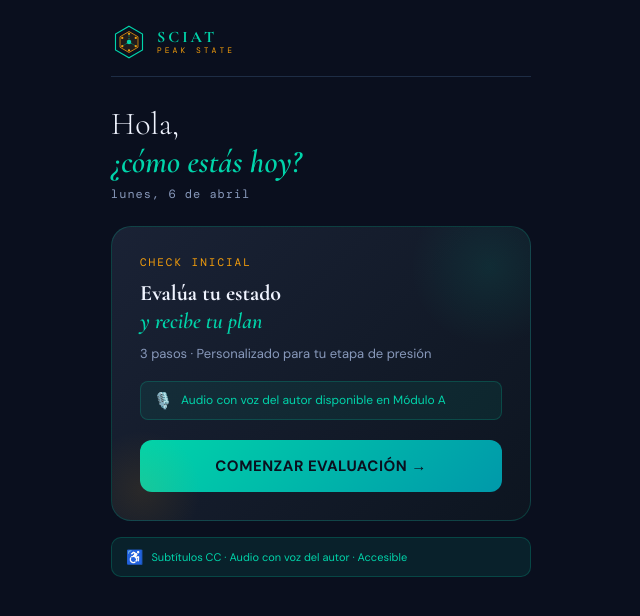
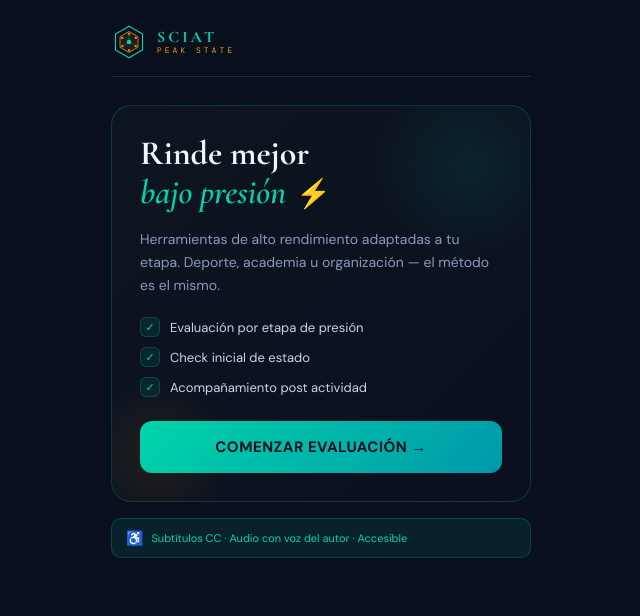
Before and after one commit to sciat-peakstate/sciat-frontend, a React (Create React App) app: page / in a window 1280 px wide. Both pictures are taken after a click on the button "ENTRAR →". Shown: the top 616 px of the page, without its empty margins (319-959 px from the left). Built offline with nearby package versions, Linux system fonts and the light colour scheme.

Commit message:
Inicio original restaurado + voz módulos + audio autor corregido.
Agrego Inicio original restaurado + voz módulos + audio autor corregido.

```diff
--- a/src/App.jsx
+++ b/src/App.jsx
@@ -399,48 +399,81 @@ function Header({ pantalla, onHome }) {
 function PantallaInicio({ onIniciar }) {
   return (
     <div>
-      {/* Saludo cercano */}
-      <div style={{marginBottom:24}}>
-        <h1 style={{fontSize:32,fontWeight:300,color:DS.ink,fontFamily:"'Cormorant Garamond', serif",lineHeight:1.2,marginBottom:4}}>
-          Hola,<br/>
-          <span style={{fontWeight:700,color:DS.emerald,fontStyle:"italic"}}>¿cómo estás hoy?</span>
+      {/* Hero principal — diseño oscuro original */}
+      <div style={{
+        background:`linear-gradient(135deg, #0d1520, #0a0f1e)`,
+        border:`1px solid ${DS.emeraldBorder}`,
+        borderRadius:20, padding:28, marginBottom:16,
+        position:"relative", overflow:"hidden",
+      }}>
+        <div style={{position:"absolute",top:-40,right:-40,width:200,height:200,borderRadius:"50%",background:`radial-gradient(circle, ${DS.emeraldSoft} 0%, transparent 70%)`}}/>
+        <div style={{position:"absolute",bottom:-30,left:-30,width:150,height:150,borderRadius:"50%",background:`radial-gradient(circle, ${DS.goldSoft} 0%, transparent 70%)`}}/>
+
+        {/* Título principal */}
+        <h1 style={{
+          fontSize:34, fontWeight:700, color:DS.ink,
+          fontFamily:"'Cormorant Garamond', serif",
+          lineHeight:1.15, marginBottom:16, position:"relative",
+        }}>
+          Rinde mejor<br/>
+          <span style={{color:DS.emerald, fontStyle:"italic"}}>bajo presión</span>
+          <span style={{marginLeft:10, fontSize:28}}>⚡</span>
         </h1>
-        <div style={{fontSize:12,color:DS.inkMuted,fontFamily:"'DM Mono', monospace",letterSpacing:1}}>
-          {new Date().toLocaleDateString("es-ES",{weekday:"long",day:"numeric",month:"long"})}
-        </div>
-      </div>
 
-      {/* Check inicial prominente */}
-      <div style={{background:`linear-gradient(135deg, ${DS.card}, #0d1520)`,border:`1px solid ${DS.emeraldBorder}`,borderRadius:20,padding:28,marginBottom:16,position:"relative",overflow:"hidden"}}>
-        <div style={{position:"absolute",top:-40,right:-40,width:160,height:160,borderRadius:"50%",background:`radial-gradient(circle, ${DS.emeraldSoft} 0%, transparent 70%)`}}/>
-        <div style={{position:"absolute",bottom:-30,left:-30,width:120,height:120,borderRadius:"50%",background:`radial-gradient(circle, ${DS.goldSoft} 0%, transparent 70%)`}}/>
-
-        <div style={{fontSize:11,color:DS.gold,fontFamily:"'DM Mono', monospace",letterSpacing:2,marginBottom:10}}>
-          CHECK INICIAL
-        </div>
-        <h2 style={{fontSize:22,fontWeight:700,color:DS.ink,fontFamily:"'Cormorant Garamond', serif",lineHeight:1.3,marginBottom:8}}>
-          Evalúa tu estado<br/>
-          <span style={{color:DS.emerald,fontStyle:"italic"}}>y recibe tu plan</span>
-        </h2>
-        <p style={{fontSize:13,color:DS.inkMuted,fontFamily:"'DM Sans', sans-serif",lineHeight:1.6,marginBottom:16}}>
-          3 pasos · Personalizado para tu etapa de presión
+        {/* Descripción */}
+        <p style={{
+          fontSize:14, color:DS.inkMuted,
+          fontFamily:"'DM Sans', sans-serif",
+          lineHeight:1.65, marginBottom:20, position:"relative",
+        }}>
+          Herramientas de alto rendimiento adaptadas a tu etapa.
+          Deporte, academia u organización — el método es el mismo.
         </p>
 
-        {/* Indicador de audio */}
-        <div style={{display:"flex",alignItems:"center",gap:8,background:"rgba(0,212,170,0.08)",borderRadius:8,padding:"8px 12px",marginBottom:20,border:`1px solid ${DS.emeraldBorder}`}}>
-          <span style={{fontSize:16}}>🎙️</span>
-          <span style={{fontSize:12,color:DS.emerald,fontFamily:"'DM Sans', sans-serif"}}>Audio con voz del autor disponible en Módulo A</span>
+        {/* Checks */}
+        <div style={{marginBottom:24, position:"relative"}}>
+          {[
+            "Evaluación por etapa de presión",
+            "Check inicial de estado",
+            "Acompañamiento post actividad",
+          ].map((f,i) => (
+            <div key={i} style={{display:"flex",alignItems:"center",gap:10,marginBottom:10}}>
+              <div style={{
+                width:20, height:20, borderRadius:6, flexShrink:0,
+                background:DS.emeraldSoft, border:`1px solid ${DS.emeraldBorder}`,
+                display:"flex", alignItems:"center", justifyContent:"center",
+              }}>
+                <span style={{fontSize:11, color:DS.emerald}}>✓</span>
+              </div>
+              <span style={{fontSize:13, color:DS.inkMid, fontFamily:"'DM Sans', sans-serif"}}>{f}</span>
+            </div>
+          ))}
         </div>
 
-        <button onClick={() => { detenerVoz(); onIniciar(); }} style={{width:"100%",padding:16,borderRadius:12,border:"none",background:`linear-gradient(135deg, ${DS.emerald}, #0099aa)`,color:DS.bg,fontSize:15,fontWeight:700,cursor:"pointer",fontFamily:"'DM Sans', sans-serif",letterSpacing:0.5}}>
+        {/* CTA */}
+        <button
+          onClick={() => { detenerVoz(); onIniciar(); }}
+          style={{
+            width:"100%", padding:"16px 24px", borderRadius:12, border:"none",
+            background:`linear-gradient(135deg, ${DS.emerald}, #0099aa)`,
+            color:DS.bg, fontSize:15, fontWeight:700, cursor:"pointer",
+            fontFamily:"'DM Sans', sans-serif", letterSpacing:0.5,
+            position:"relative",
+          }}>
           COMENZAR EVALUACIÓN →
         </button>
       </div>
 
       {/* Accesibilidad */}
-      <div style={{display:"flex",alignItems:"center",gap:8,padding:"10px 14px",background:DS.emeraldSoft,borderRadius:10,border:`1px solid ${DS.emeraldBorder}`}}>
+      <div style={{
+        display:"flex", alignItems:"center", gap:8,
+        padding:"10px 14px", background:DS.emeraldSoft,
+        borderRadius:10, border:`1px solid ${DS.emeraldBorder}`,
+      }}>
         <span style={{fontSize:14}}>♿</span>
-        <span style={{fontSize:11,color:DS.emerald,fontFamily:"'DM Sans', sans-serif"}}>Subtítulos CC · Audio con voz del autor · Accesible</span>
+        <span style={{fontSize:11,color:DS.emerald,fontFamily:"'DM Sans', sans-serif"}}>
+          Subtítulos CC · Audio con voz del autor · Accesible
+        </span>
       </div>
     </div>
   );
@@ -1199,8 +1232,20 @@ function PantallaModulo({ moduloId, onVolver }) {
   const [seleccionado, setSeleccionado] = useState(null);
   const tieneAudio = moduloId === "A";
 
+  useEffect(() => {
+    const textos = {
+      A: "Módulo A. Regulación de Activación. Tienes tres ejercicios disponibles con audio de voz del autor.",
+      B: "Módulo B. Control del Pensamiento. Tres ejercicios para silenciar el ruido mental.",
+      C: "Módulo C. Construcción de Confianza. Activa tu historial de éxitos.",
+      D: "Módulo D. Foco y Concentración. Ancla tu atención al presente.",
+      E: "Módulo E. Seguimiento y Evolución. Para después de tu etapa.",
+    };
+    const t = setTimeout(() => hablar(textos[moduloId] || ""), 400);
+    return () => clearTimeout(t);
+  }, [moduloId]);
+
   if(seleccionado) return (
-    <EjercicioActivo ejercicio={seleccionado} moduloId={moduloId} onVolver={() => setSeleccionado(null)}/>
+    <EjercicioActivo ejercicio={seleccionado} moduloId={moduloId} onVolver={() => { detenerVoz(); setSeleccionado(null); }}/>
   );
 
   return (
@@ -1263,7 +1308,8 @@ export default function App() {
   const [anim, setAnim] = useState(true);
 
   const ir = destino => {
-    detenerVoz();
+    // Solo detener voz si navegamos HACIA una pantalla funcional, no desde bienvenida
+    if(destino !== "inicio") detenerVoz();
     setAnim(false);
     setTimeout(() => { setPantalla(destino); setAnim(true); }, 150);
   };
```
